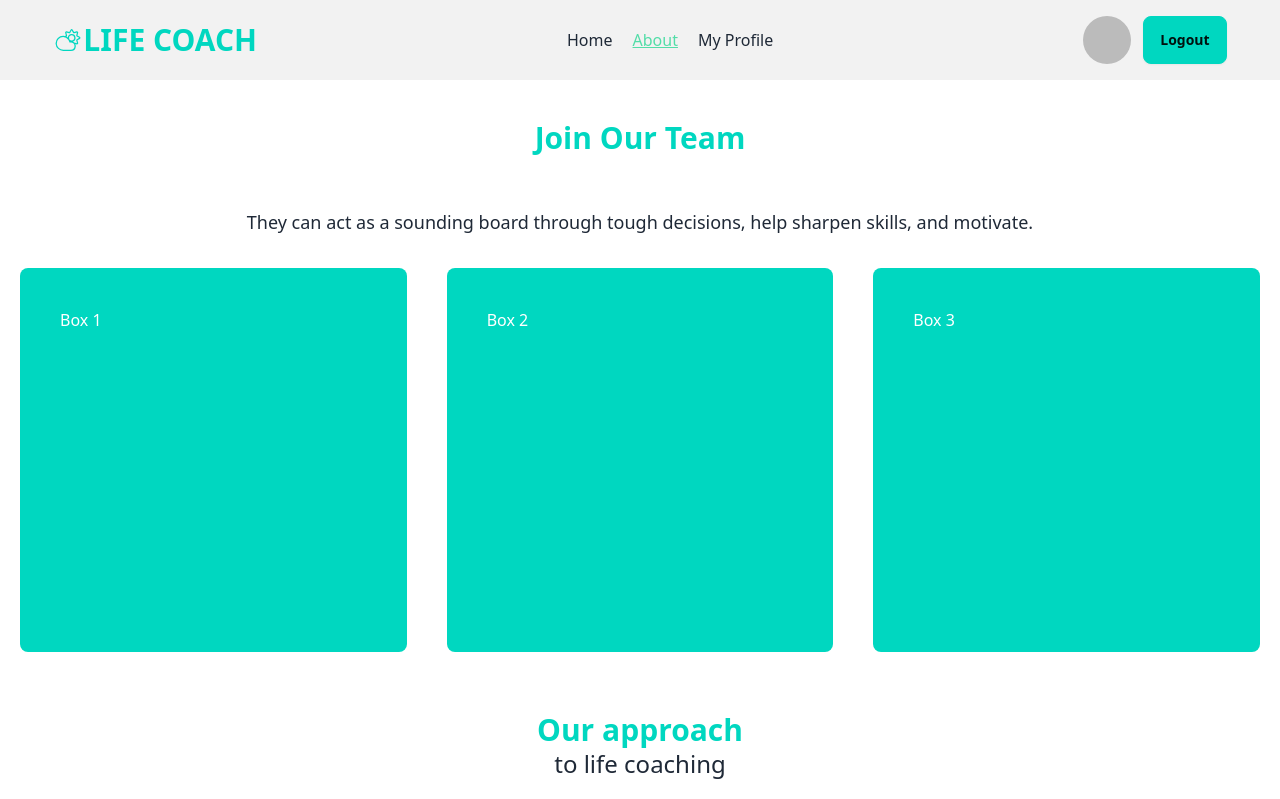
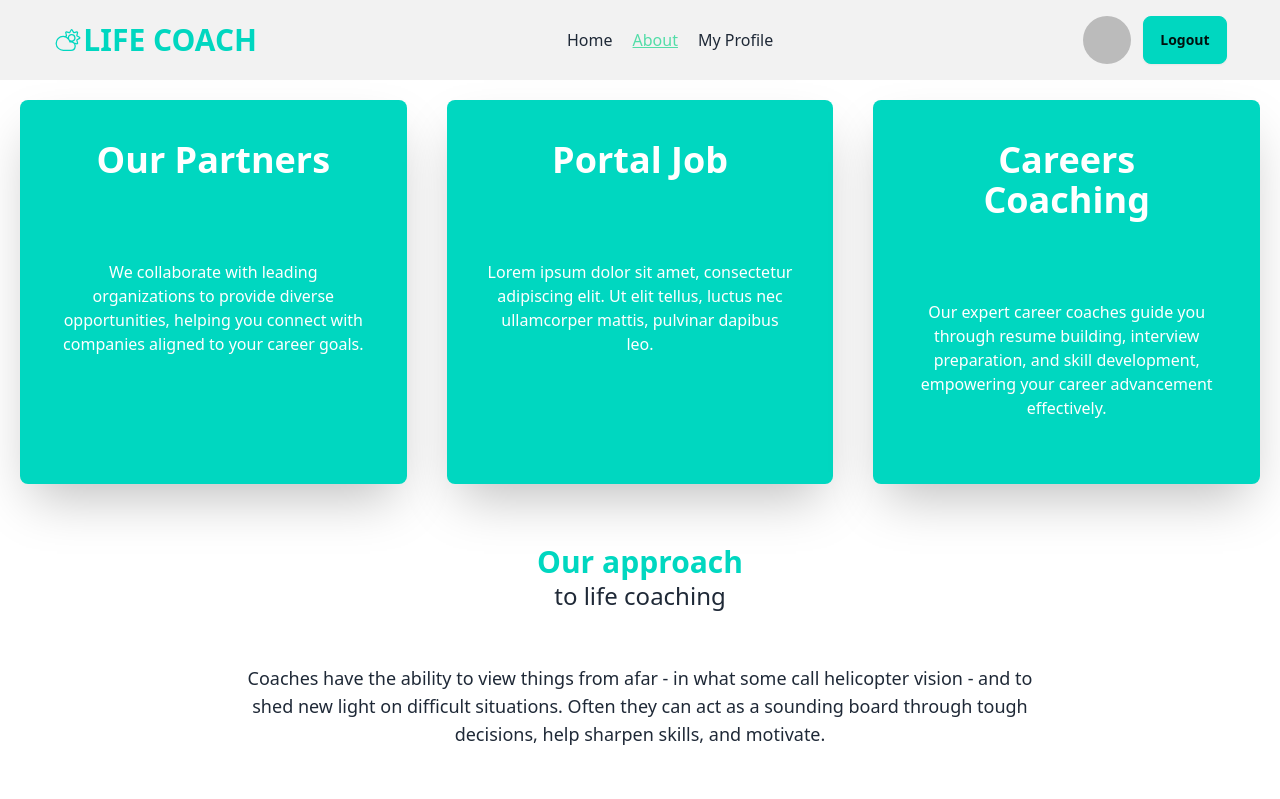
Before and after one commit to habib395/career-coach, a React (Vite) app: page /about in a window 1280 px wide. Shown: the top 799 px of the page. Built offline with nearby package versions, Linux system fonts and the light colour scheme; no server answers; sample sign-in values are in the browser's storage.

Commit message:
add aos in project

```diff
--- a/src/components/About/About.jsx
+++ b/src/components/About/About.jsx
@@ -15,12 +15,6 @@ const About = () => {
         <Helmet>
             <title>About | LIFE COACH</title>
         </Helmet>
-        <h2 className="text-2xl text-center py-10">
-        <p className="text-3xl font-bold text-accent">Join Our Team</p>
-      </h2>
-      <h6 className="text-lg text-center py-3">
-        They can act as a sounding board through tough decisions, help sharpen skills, and motivate.
-      </h6>
         <AnimatedComponent></AnimatedComponent>
       <h2 className="text-2xl text-center py-10">
         <p className="text-3xl font-bold text-accent">Our approach</p>
--- a/src/components/Aos/AnimatedComponent.jsx
+++ b/src/components/Aos/AnimatedComponent.jsx
@@ -9,14 +9,17 @@ const AnimatedComponent = () => {
 
     return (
         <div className='flex items-center justify-center'>
-            <div className="text-white bg-accent p-10 m-5 rounded-lg w-full h-96" data-aos="fade-right">
-                <h2>Box 1</h2>
+            <div className="text-white bg-accent shadow-2xl p-10 m-5 rounded-lg w-full h-96" data-aos="fade-right">
+                <h2 className='text-4xl font-bold text-center'>Our Partners</h2>
+                <p className='py-20 text-center'>We collaborate with leading organizations to provide diverse opportunities, helping you connect with companies aligned to your career goals.</p>
             </div>
-            <div className="text-white bg-accent p-10 m-5 rounded-lg w-full h-96" data-aos="fade-left">
-                <h2>Box 2</h2>
+            <div className="text-white bg-accent shadow-2xl p-10 m-5 rounded-lg w-full h-96" data-aos="fade-left">
+            <h2 className='text-4xl font-bold text-center'>Portal Job</h2>
+            <p className='py-20 text-center'>Lorem ipsum dolor sit amet, consectetur adipiscing elit. Ut elit tellus, luctus nec ullamcorper mattis, pulvinar dapibus leo.</p>
             </div>
-            <div className="text-white bg-accent p-10 m-5 rounded-lg w-full h-96" data-aos="fade-down">
-                <h2>Box 3</h2>
+            <div className="text-white bg-accent shadow-2xl p-10 m-5 rounded-lg w-full h-96" data-aos="fade-down">
+            <h2 className='text-4xl font-bold text-center'>Careers Coaching</h2>
+            <p className='py-20 text-center'>Our expert career coaches guide you through resume building, interview preparation, and skill development, empowering your career advancement effectively.</p>
             </div>
         </div>
     );
--- a/src/components/Servicess/Servicess.jsx
+++ b/src/components/Servicess/Servicess.jsx
@@ -14,7 +14,7 @@ const Servicess = ({servicess}) => {
         <div className="card-body">
           <h2 className="card-title">
             {serviceName}
-            <div className="badge badge-secondary">{pricing}</div>
+            <div className="badge badge-accent">{pricing}</div>
           </h2>
           <p>{counselor}</p>
         </div>
```
